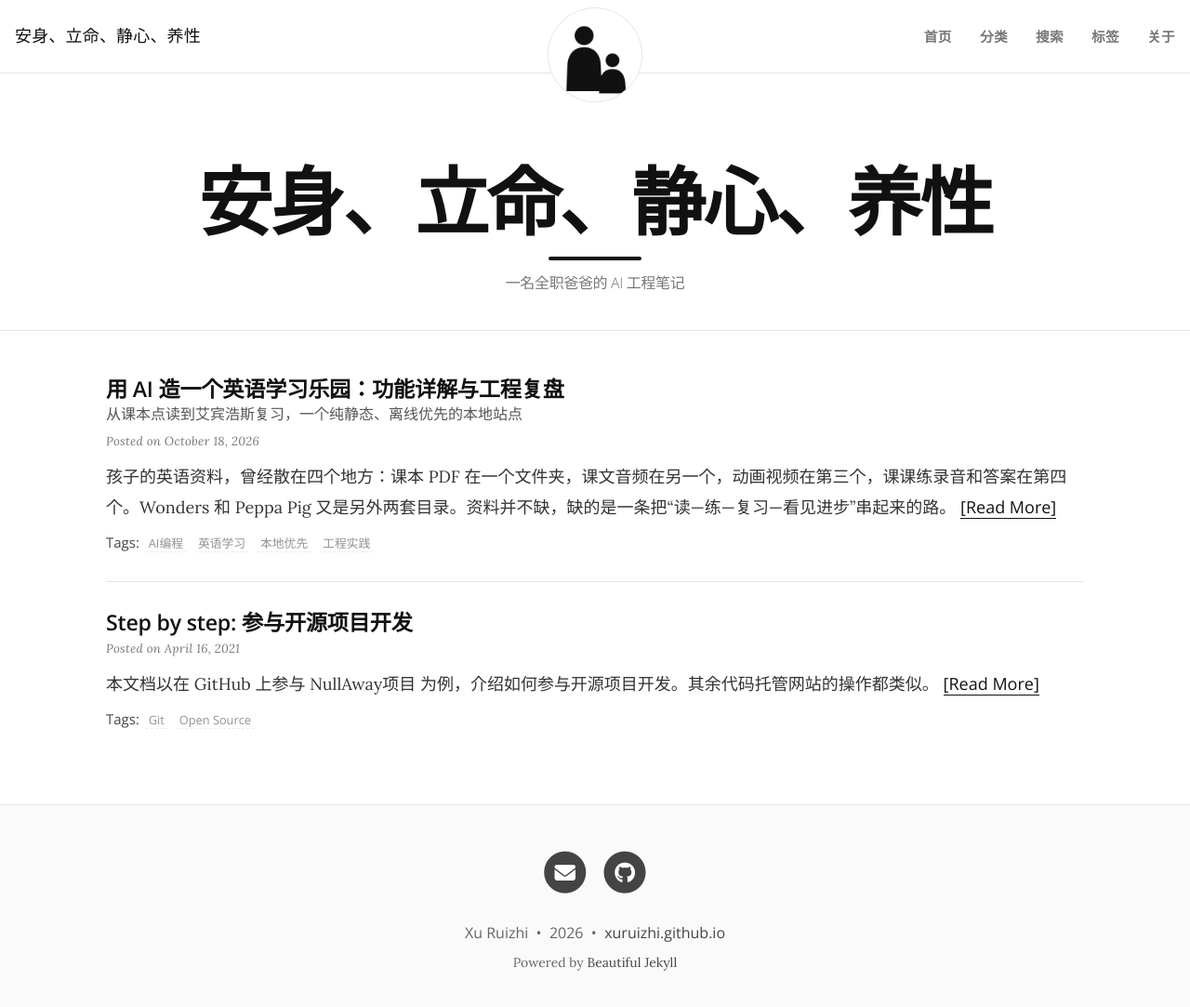
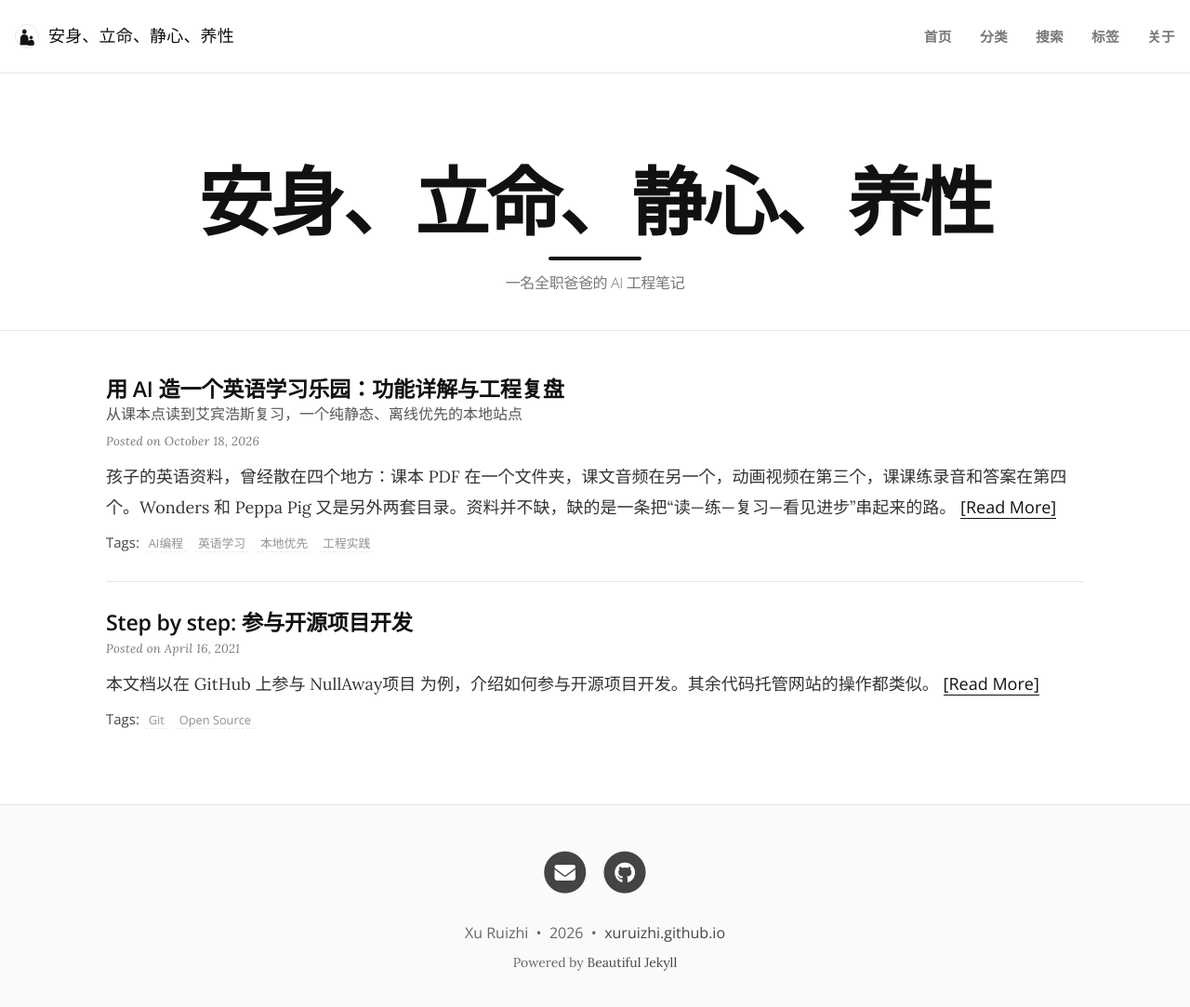
Before and after one commit to xuruizhi/xuruizhi.github.io, a Jekyll site: the page built from index.markdown, in a window 1280 px wide and 1096 px high. Shown: the top 1083 px of the window at 93% size. Built offline with Jekyll 4.4.1, drawn with Linux system fonts in a browser that asks for light colours.

Commit message:
头像改为导航左上角小图标，移除居中悬浮头像及淡出效果
- nav.html：把头像放进 .navbar-brand，位于站点标题左侧；删除原
  .avatar-container（居中悬浮、滚动时淡出、移动端展开菜单时隐藏）
- main-custom.scss：新增 .navbar-avatar（26px 正圆、与标题间距 10px），
  并用 transition/opacity/visibility 的 !important 确保不再有任何淡入淡出
- 保留 .avatar-container { display:none } 作为兜底，防止残留样式影响布局

```diff
--- a/_includes/nav.html
+++ b/_includes/nav.html
@@ -3,7 +3,15 @@
   {%- if site.title-img -%}
     <a class="navbar-brand navbar-brand-logo" href="{{ '/' | absolute_url }}"><img alt="{{ site.title }} Logo" src="{{ site.title-img | relative_url}}"/></a>
   {%- elsif site.title -%}
-    <a class="navbar-brand" href="{{ '/' | absolute_url }}">{{ site.title }}</a>
+    <a class="navbar-brand" href="{{ '/' | absolute_url }}">
+      {%- comment -%}
+        头像放在站点标题左侧（原来是个居中悬浮、带淡入淡出的小头像）
+      {%- endcomment -%}
+      {%- if site.avatar and page.show-avatar != false -%}
+        <img class="navbar-avatar" src="{{ site.avatar | relative_url }}" alt="{{ site.title }} 头像" />
+      {%- endif -%}
+      <span class="navbar-title">{{ site.title }}</span>
+    </a>
   {%- endif -%}
 
   <button class="navbar-toggler" type="button" data-toggle="collapse" data-target="#main-navbar" aria-controls="main-navbar" aria-expanded="false" aria-label="Toggle navigation">
@@ -57,16 +65,6 @@
     {% endfor %}
   {% endif %}
 
-  {% if site.avatar and page.show-avatar != false %}
-    <div class="avatar-container">
-      <div class="avatar-img-border">
-        <a href="{{ '/' | absolute_url }}">
-          <img alt="Navigation bar avatar" class="avatar-img" src="{{ site.avatar | relative_url }}" />
-        </a>
-      </div>
-    </div>
-  {% endif %}
-
 </nav>
 
 {% include search.html %}
--- a/assets/css/main-custom.scss
+++ b/assets/css/main-custom.scss
@@ -412,28 +412,32 @@ a {
   }
 }
 
-// 头像：只调容器尺寸，让子元素按 100% 撑满，保持正圆
-// （主题的 .avatar-img 是 width:100%，直接给它写死宽高会和容器冲突，导致变成椭圆）
-.avatar-container {
-  width: 64px;
-  bottom: -1.5rem;
+// 导航栏左上角的小头像（放在站点标题左侧）
+.navbar-brand {
+  display: inline-flex;
+  align-items: center;
 }
 
-.avatar-container .avatar-img-border {
-  width: 100% !important;
+.navbar-avatar {
+  width: 26px;
+  height: 26px;
   border-radius: 50%;
-  box-shadow: 0 0 0 1px var(--rule) !important;
-  overflow: hidden;
+  border: 1px solid var(--rule);
+  margin-right: 10px;
+  flex: 0 0 26px;
+  object-fit: cover;
+  display: block;
+  box-shadow: none;
+  // 不参与主题的过渡/淡入淡出
+  transition: none !important;
+  opacity: 1 !important;
+  visibility: visible !important;
 }
 
-.avatar-container .avatar-img {
-  width: 100% !important;
-  height: auto !important;
-  aspect-ratio: 1 / 1;
-  border: 0 !important;
-  border-radius: 50% !important;
-  box-shadow: none !important;
-  display: block;
+// 主题的滚动淡出、移动端隐藏都是针对旧的居中头像容器，
+// 该容器已从模板移除，这里确保即使有残留也不会影响标题
+.avatar-container {
+  display: none !important;
 }
 
 // 导航里的汉堡按钮：方角、细线
```
